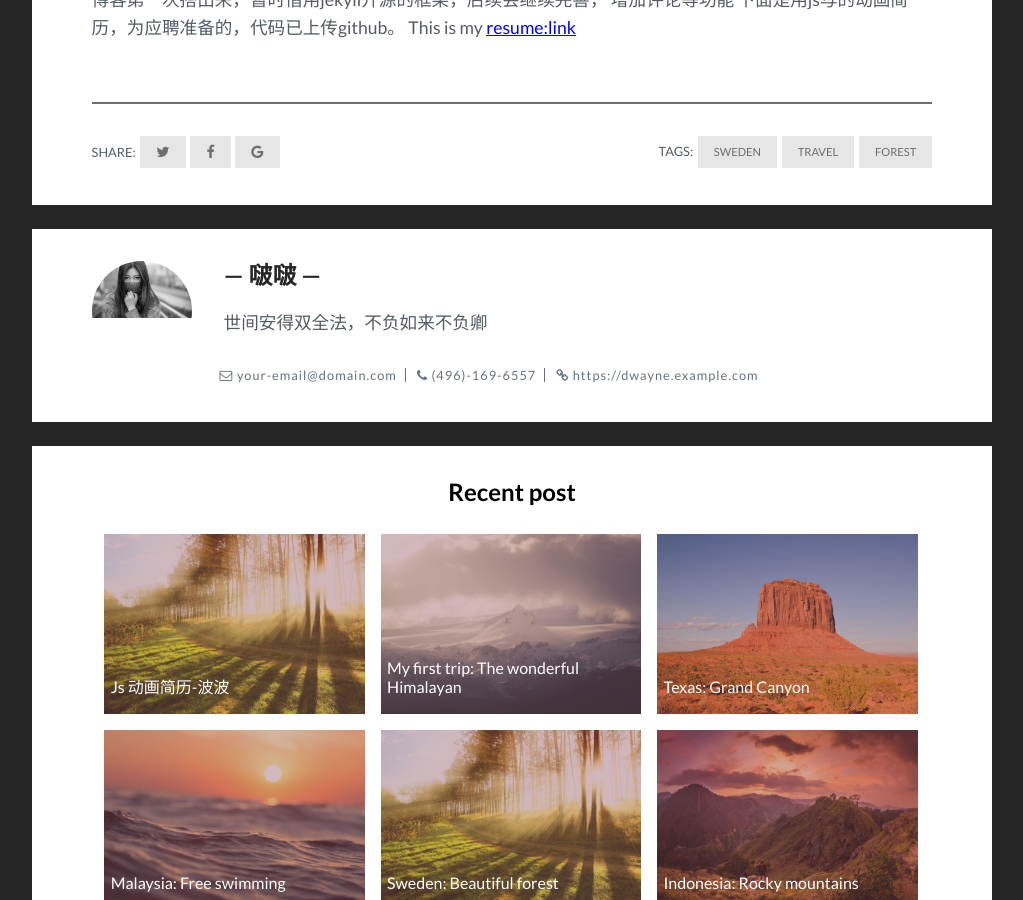
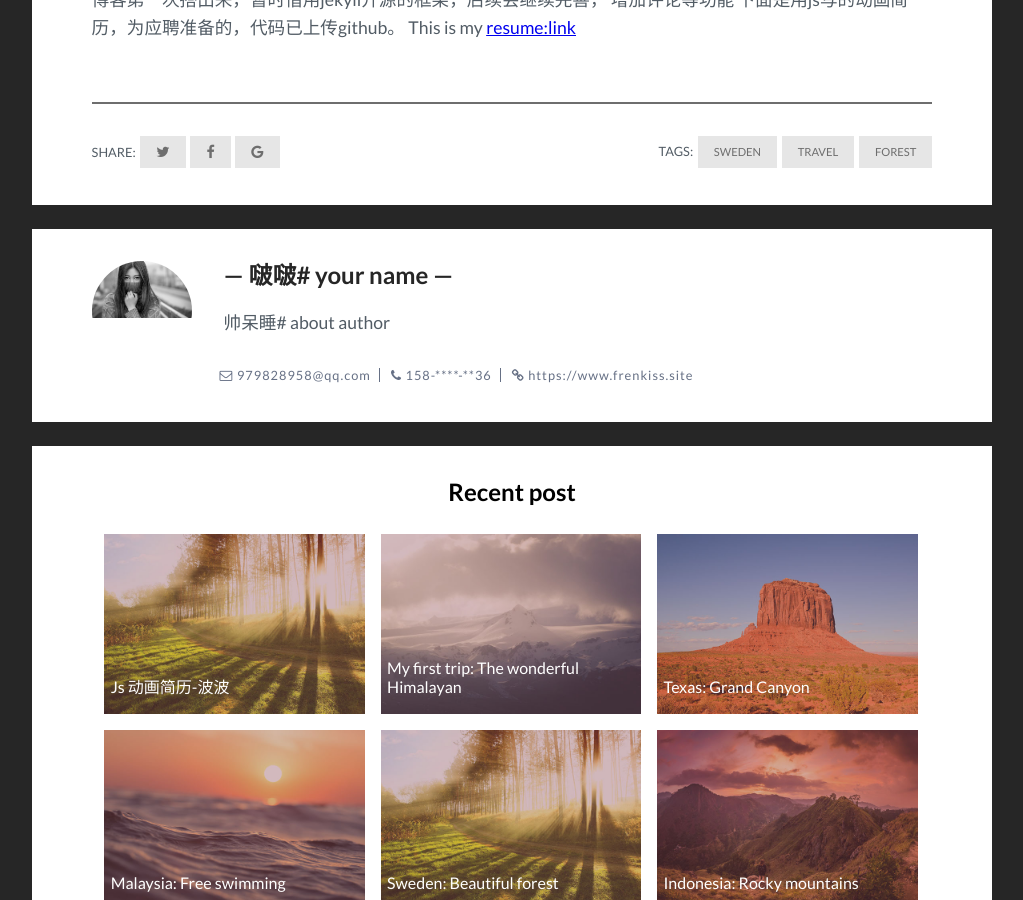
Before and after one commit to frienkiss/gitBlog, a Jekyll site: the page built from _posts/2017-10-25-my-first-blog.markdown, in a window 1280 px wide and 900 px high, scrolled down 775 px. Shown: the whole window, without its empty margins (128-1151 px from the left). Built offline with Jekyll 4.4.1, drawn with Linux system fonts in a browser that asks for light colours; comment, search, counter and statistics services are not loaded.

Commit message:
Update _config.yml

```diff
--- a/_config.yml
+++ b/_config.yml
@@ -15,11 +15,11 @@ banner-desc: # add banner description
 
 # Author settings
 author-pic: face.jpg # your photo
-author-name: # your name
-about-author: # about author
-email: your-email@domain.com # your email
-phone: (496)-169-6557 # your pnone number
-website: https://dwayne.example.com # you website
+author-name: 啵啵# your name
+about-author: 帅呆睡# about author
+email: 979828958@qq.com # your email
+phone: 158-****-**36 # your pnone number
+website: https://www.frenkiss.site # you website
 
 # Social link
 google_url:    # add url link
```
